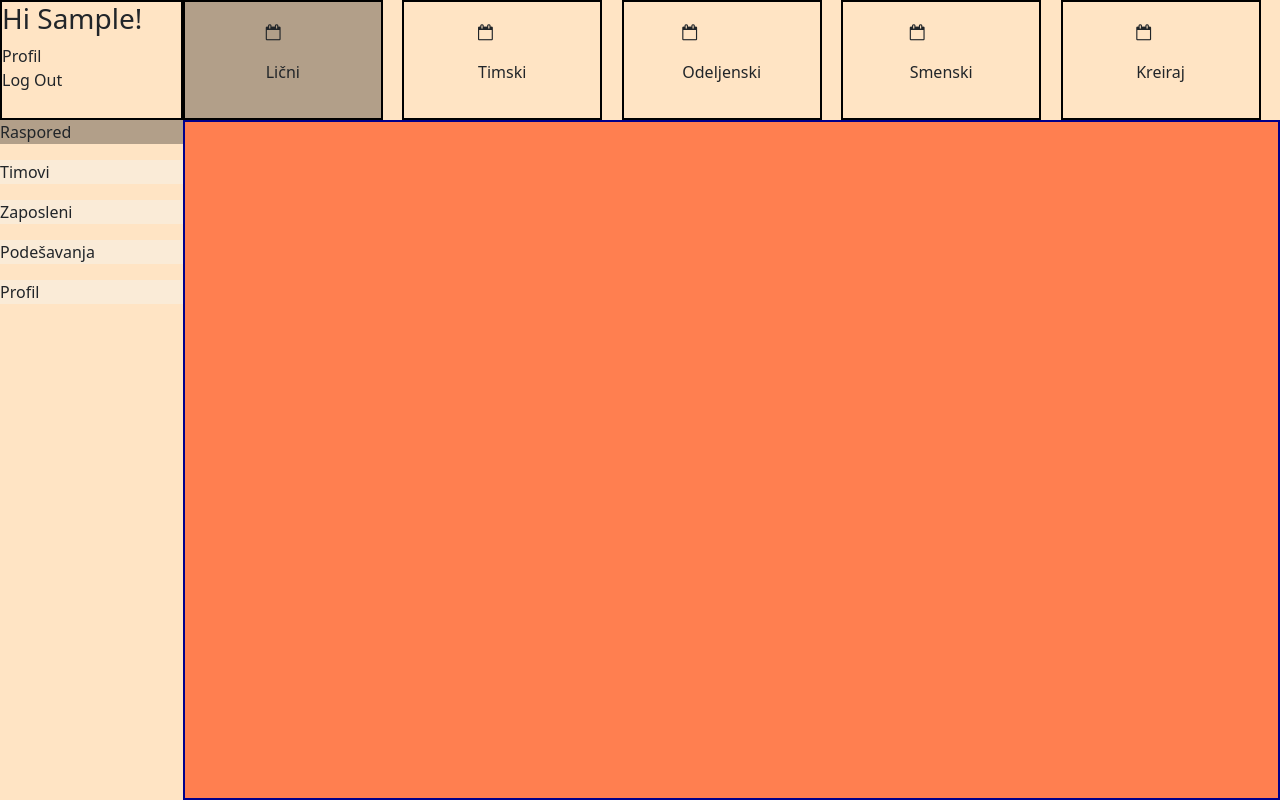
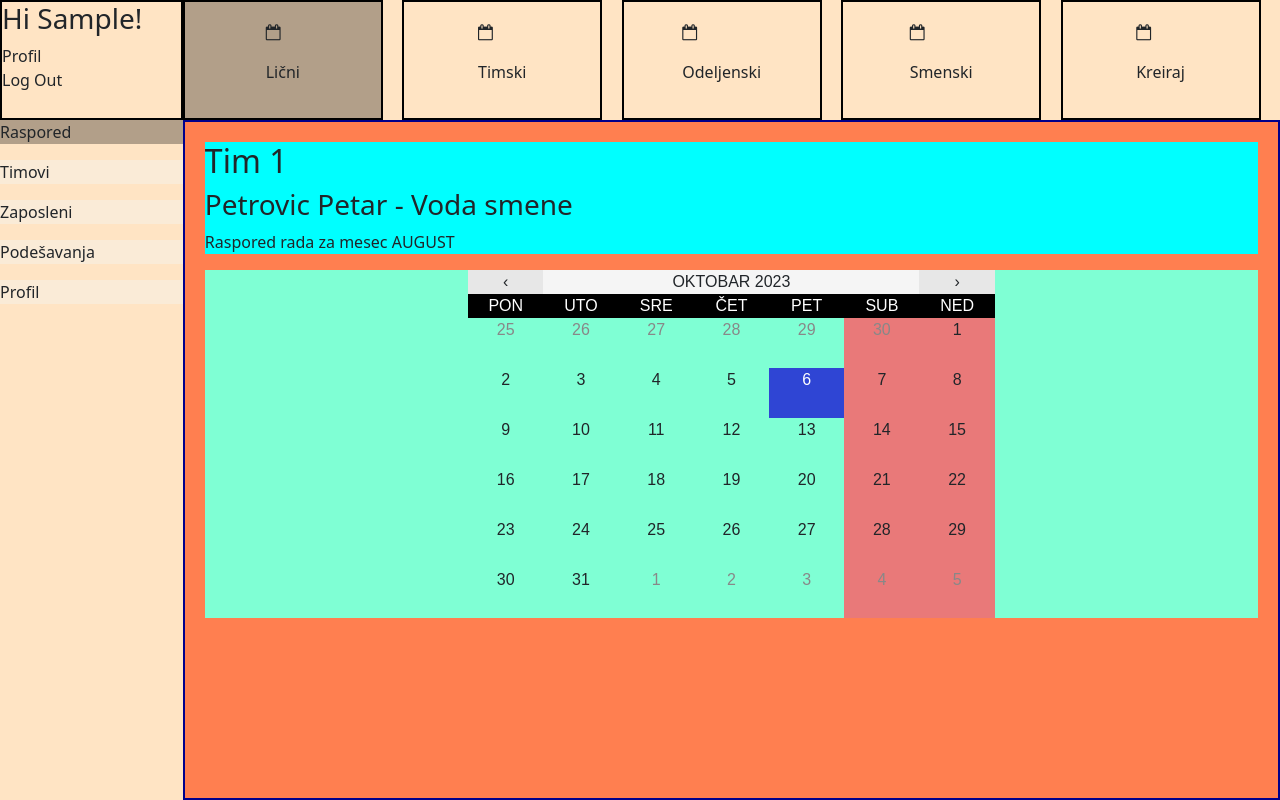
Before and after one commit to Bojan2111/raspored-client, a React (Create React App) app: page / in a window 1280 px wide. Both pictures are taken after typing "Sample", "Sample123" into the empty fields and a click on the button "Submit". Built offline with nearby package versions, Linux system fonts and the light colour scheme.

Commit message:
Update MainView

```diff
--- a/src/components/dashboard/Dashboard.js
+++ b/src/components/dashboard/Dashboard.js
@@ -9,7 +9,7 @@ import { useDispatch } from "react-redux";
 import { menuOptions } from "../../dummyOptions"; // remove after implementing axios
 import { setMenuData } from "../../store/dashboardSlice";
 
-const Dashboard = (props) => {
+const Dashboard = () => {
   const dispatch = useDispatch();
 
   async function getFeatures(token) {
@@ -56,7 +56,7 @@ const Dashboard = (props) => {
       </div>
       <div className={classes.main}>
         <DashboardSideMenu />
-        <MainView selectedFeature={selectedFeature} token={props.token} />
+        <MainView selectedFeature={selectedFeature} />
       </div>
     </div>
   );
--- a/src/components/dashboard/DashboardHeader.js
+++ b/src/components/dashboard/DashboardHeader.js
@@ -3,7 +3,7 @@ import FuncButton from "../layout/FuncButton";
 import classes from "./DashboardHeader.module.css";
 import { useSelector } from "react-redux";
 
-const DashboardHeader = (props) => {
+const DashboardHeader = () => {
   const options = useSelector((store) => store.menu.options);
   document
     .querySelector(":root")
--- a/src/components/dashboard/MainView.js
+++ b/src/components/dashboard/MainView.js
@@ -5,18 +5,37 @@ import AddEmployee from "../views/employee/AddEmployee";
 import Employees from "../views/employee/Employees";
 import Teams from "../views/team/Teams";
 import TeamSchedule from "../views/schedule/TeamSchedule";
+import { useSelector } from "react-redux";
 
-const MainView = (props) => {
-  return (
-    <div className={classes.container}>
-      {/* <h2>{props.feature}</h2>
-      {props.feature === "Licni" ? <PersonalSchedule /> : <p>Nothing</p>} */}
-      {/* <Employees /> */}
-      {/* <AddEmployee /> */}
-      {/* <Teams /> */}
-      {/* <TeamSchedule /> */}
-    </div>
-  );
+const MainView = () => {
+  const selectedOption = useSelector((store) => store.header.selectedOptionId);
+  let mainViewComponent = <PersonalSchedule />;
+  switch (selectedOption) {
+    case 1:
+      mainViewComponent = <PersonalSchedule />;
+      break;
+
+    case 2:
+      mainViewComponent = <TeamSchedule />;
+      break;
+
+    case 6:
+      mainViewComponent = <Teams />;
+      break;
+
+    case 10:
+      mainViewComponent = <Employees />;
+      break;
+
+    case 11:
+      mainViewComponent = <AddEmployee />;
+      break;
+
+    default:
+      mainViewComponent = "";
+      break;
+  }
+  return <div className={classes.container}>{mainViewComponent}</div>;
 };
 
 export default MainView;
```
